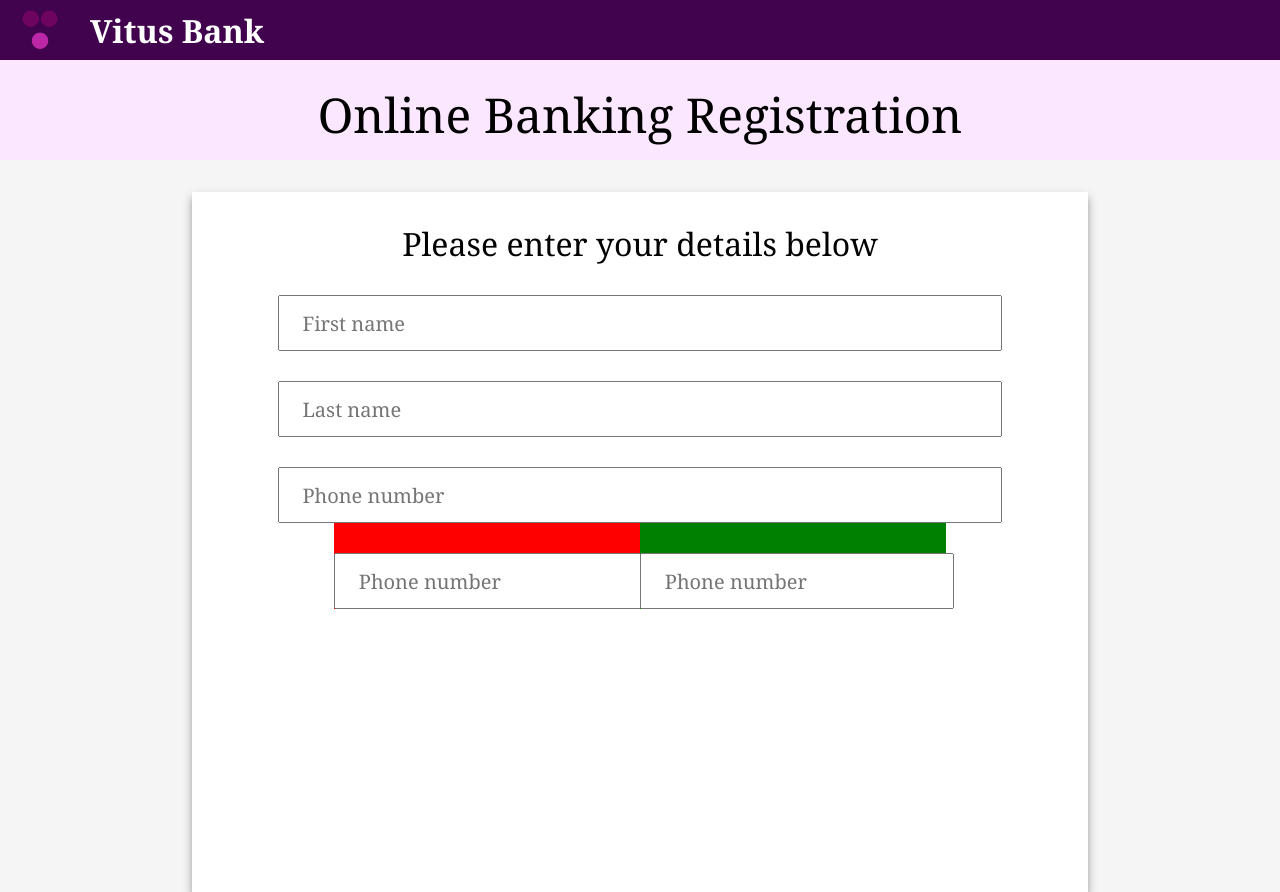
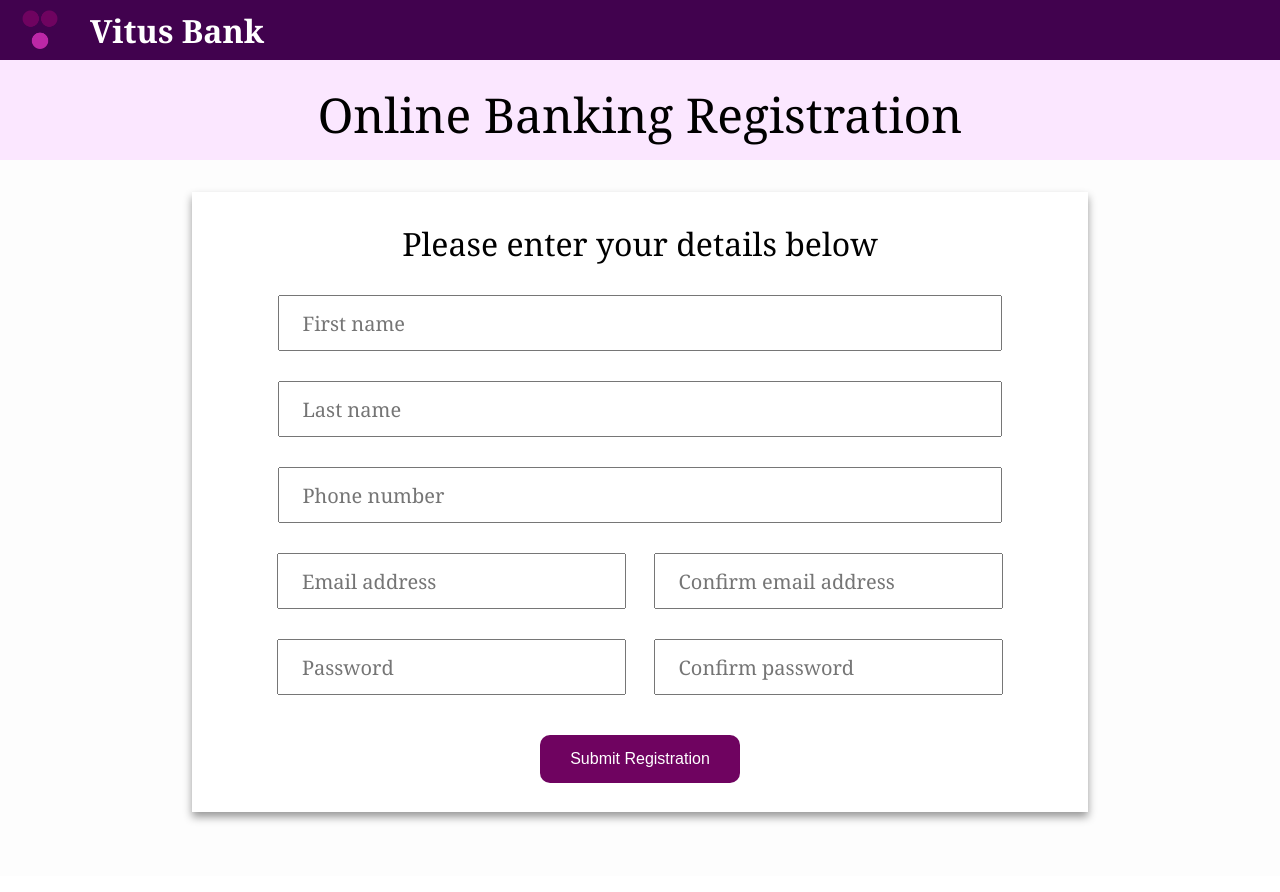
Before and after one commit to adrianomoruyi/vitus_bank, a React (Create React App) app: page /register in a window 1280 px wide. Built offline with nearby package versions, Linux system fonts and the light colour scheme.

Commit message:
Registration page completed

```diff
--- a/src/Register.css
+++ b/src/Register.css
@@ -9,28 +9,44 @@
   }
 
   .Register {
-    background-color: rgb(245, 245, 245);
+    background-color: rgb(253, 253, 253);
+    padding-bottom: 5%;
   }
 
   .form {
     margin-left: 15%;
     margin-right: 15%;
     margin-top: 2.5%;
-    height: 700px;
+
+    height: 620px;
     background-color: #ffffff;
     filter: drop-shadow(0px 5px 4px #979797);
 
     display: flex;
     flex-direction: column;
     align-items: center;
-
-
   }
   .row {
     display: flex;
+    width: 81%;
+    justify-content: space-between;
+
   }
-  .column {
-    flex: 50%;
+
+  .short {
+    font-family: Georgia, 'Times New Roman', Times, serif;
+    font-size: 20px;
+    width: 47%;
+    height: 50px;
+    margin-bottom: 30px;
+  }
+
+  .long {
+    font-family: Georgia, 'Times New Roman', Times, serif;
+    font-size: 20px;
+    width: 80%;
+    height: 50px;
+    margin-bottom: 30px;
   }
 
   h2{
--- a/src/Register.js
+++ b/src/Register.js
@@ -11,49 +11,18 @@ function Register() {
       </div>
       <div className="form">
         <h3>Please enter your details below</h3>
-        <input style={{
-          fontFamily: "Georgia, 'Times New Roman', Times, serif",
-          fontSize: "20px",
-          width: "80%",
-          height: "50px",
-        }}type="text" name="name" placeholder="    First name"/>
-        <input style={{
-          fontFamily: "Georgia, 'Times New Roman', Times, serif",
-          fontSize: "20px",
-          width: "80%",
-          height: "50px",
-          marginTop: "30px"
-        }}type="text" name="name" placeholder="    Last name"/>
-        <input style={{
-          fontFamily: "Georgia, 'Times New Roman', Times, serif",
-          fontSize: "20px",
-          width: "80%",
-          height: "50px",
-          marginTop: "30px"
-        }}type="text" name="name" placeholder="    Phone number"/>
-
-        <div class="row">
-        <div style={{backgroundColor: "red"}} class="column">
-        <input style={{
-          fontFamily: "Georgia, 'Times New Roman', Times, serif",
-          fontSize: "20px",
-          width: "100%",
-          height: "50px",
-          marginTop: "30px"
-        }}type="text" name="name" placeholder="    Phone number"/>
-        </div>
-        <div style={{backgroundColor: "green"}} class="column">
-        <input style={{
-          fontFamily: "Georgia, 'Times New Roman', Times, serif",
-          fontSize: "20px",
-          width: "100%",
-          height: "50px",
-          marginTop: "30px"
-        }}type="text" name="name" placeholder="    Phone number"/>
-        </div>
-
+        <input className="long" type="text" name="name" placeholder="    First name"/>
+        <input className="long" type="text" name="name" placeholder="    Last name"/>
+        <input className="long" type="text" name="name" placeholder="    Phone number"/>
+      <div className="row">
+        <input className="short" type="text" name="name" placeholder="    Email address"/>
+        <input className="short" type="text" name="name" placeholder="    Confirm email address"/>
       </div>
-
+      <div className="row">
+        <input className="short" type="text" name="name" placeholder="    Password"/>
+        <input className="short" type="text" name="name" placeholder="    Confirm password"/>
+      </div>
+      <Button style={{marginTop: "10px", marginBottom: "0px"}}text='Submit Registration'></Button>
       </div>
     </div>
   );
--- a/src/components/Button.js
+++ b/src/components/Button.js
@@ -8,21 +8,18 @@ function Button({ text, onClick, style, disabled }) {
       onClick={onClick}
       style={style}
       disabled={disabled}
-      className="custom-button"
-    >
+      className="custom-button">
       {text}
     </button>
   );
 }
 
-// Define default props
 Button.defaultProps = {
   text: 'Click Me',
   style: {},
   disabled: false,
 };
 
-// Prop validation
 Button.propTypes = {
   text: PropTypes.string.isRequired,
   onClick: PropTypes.func,
```
